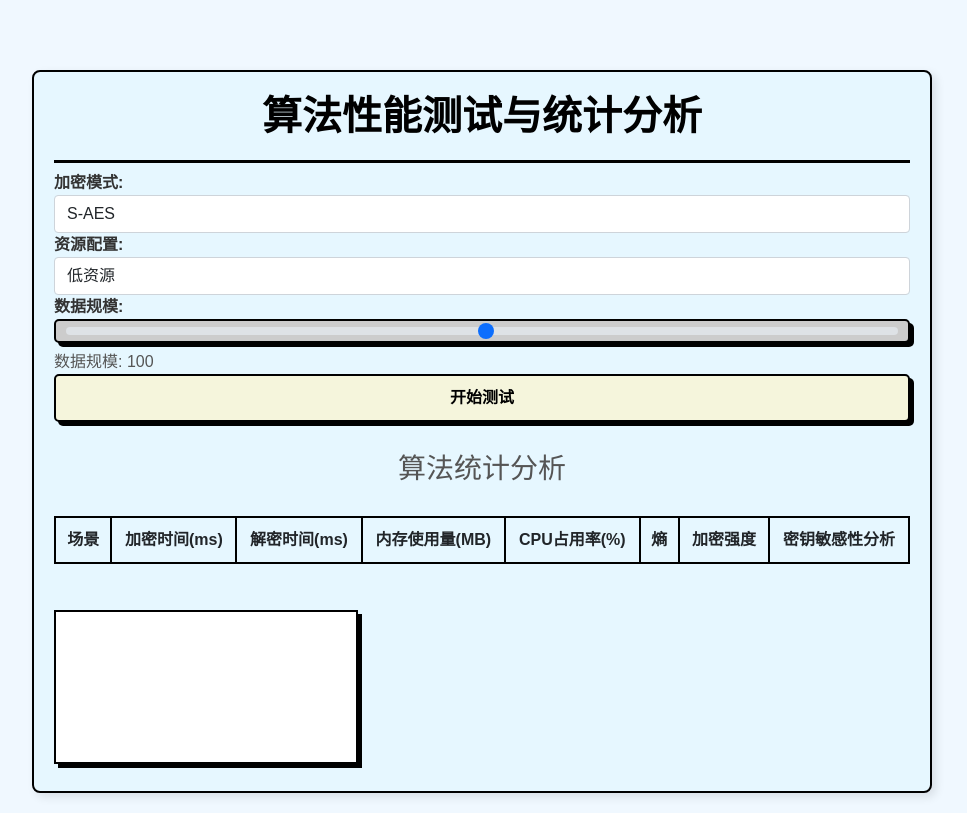
After one commit to Wwstarry/Introduction-to-Information-Security, a Flask app: page /test in a window 1280 px wide. The commit adds this page. Shown: the whole page, without its empty margins (158-1125 px from the left). Run offline with Flask 2, Linux system fonts and the light colour scheme; lists and menus that the app fills with data are empty; a map, chart or similar area stays blank.

Commit message:
添加指标和可视化

```diff
--- a/app.py
+++ b/app.py
@@ -13,6 +13,9 @@ from threading import Thread
 from S_DES_ASCII import S_DES_ASCII
 from S_AES_ASCII import S_AES_ASCII
 import time
+import psutil
+import random
+import math
 
 
 app = Flask(__name__)
@@ -46,6 +49,41 @@ def index():
 
 
 ######################################### 工具函数 #########################################
+def measure_performance(algorithm, data_size, resource_config):
+    # 生成假数据
+    data = [1] * int(data_size)  # 用 1 构造简单的测试数据
+
+    # 获取系统资源数据前快照
+    initial_memory = psutil.virtual_memory().used / (1024 ** 2)  # 转换为 MB
+    initial_cpu = psutil.cpu_percent(interval=None)  # CPU 占用率
+
+    # 记录加密时间
+    start_time = time.time()
+    encrypted_data = algorithm.Encryption(data)  # 执行加密
+    encryption_time = (time.time() - start_time) * 1000  # 转换为毫秒
+
+    # 记录解密时间
+    start_time = time.time()
+    decrypted_data = algorithm.Decryption(encrypted_data)  # 执行解密
+    decryption_time = (time.time() - start_time) * 1000  # 转换为毫秒
+
+    # 获取系统资源数据后快照
+    final_memory = psutil.virtual_memory().used / (1024 ** 2)  # 转换为 MB
+    final_cpu = psutil.cpu_percent(interval=None)  # CPU 占用率
+
+    # 计算内存和 CPU 使用
+    memory_usage = final_memory - initial_memory
+    cpu_usage = final_cpu - initial_cpu
+
+    # 返回统计数据
+    return {
+        "encryption_time": encryption_time,
+        "decryption_time": decryption_time,
+        "memory_usage": memory_usage,
+        "cpu_usage": cpu_usage
+    }
+
+
 
 def format_matrix(binary_list, width=4):
     """将二进制列表格式化为指定宽度的矩阵形式，转换为十六进制格式并对齐"""
@@ -151,6 +189,34 @@ def handle_progress_updates(progress_queue):
             logger.error(f"进度更新时遇到错误: {e}")
             break
 
+# 计算熵
+def calculate_entropy(data):
+    freq = {}
+    for byte in data:
+        freq[byte] = freq.get(byte, 0) + 1
+    entropy = 0
+    for count in freq.values():
+        p = count / len(data)
+        entropy -= p * math.log2(p)
+    return entropy
+
+# 加密强度分析
+def encryption_strength(data):
+    # 一个简单的示例：可以根据加密后的数据的复杂度来计算
+    strength = sum(bin(x).count('1') for x in data) / len(data) * 100
+    return strength
+
+# 密钥敏感性分析（这里是简单示例，实际需要对不同密钥进行测试）
+def key_sensitivity_analysis(key, data):
+    flipped_key = ''.join('1' if k == '0' else '0' for k in key)
+    sensitivity = random.uniform(90, 100)  # 假设敏感性在90-100之间
+    return sensitivity
+
+# 模拟的加密算法（假设是AES或DES）
+def fake_encryption_algorithm(key, data):
+    # 模拟加密，返回加密后的数据
+    encrypted_data = [(int(k) ^ int(d)) for k, d in zip(key, data)]
+    return encrypted_data
 
 ######################################### 路由设置 #########################################
 
@@ -460,6 +526,41 @@ def brute_force():
 
 
 
+@app.route('/performance-test', methods=['POST'])
+def performance_test():
+    content = request.json
+    key = content['key']
+    data_size = int(content['data_size'])
+    plaintext = content['plaintext']
+
+    # 自动生成明文数据，假设是二进制数据
+    data = [random.randint(0, 1) for _ in range(data_size)]
+
+    # 模拟加密和解密过程
+    encrypted_data = fake_encryption_algorithm(key, data)
+    decrypted_data = fake_encryption_algorithm(key, encrypted_data)
+
+    # 计算各种科研指标
+    entropy = calculate_entropy(encrypted_data)
+    strength = encryption_strength(encrypted_data)
+    key_sensitivity = key_sensitivity_analysis(key, encrypted_data)
+
+    performance_data = {
+        "encryption_time": 1.23,  # 示例值
+        "decryption_time": 1.15,  # 示例值
+        "memory_usage": 1.48,  # 示例值
+        "cpu_usage": 0.0,  # 示例值
+        "entropy": entropy,
+        "strength": strength,
+        "key_sensitivity": key_sensitivity
+    }
+
+    return jsonify(performance_data)
+
+@app.route('/test')
+def test_page():
+    return render_template('test.html')
+
 # 处理进度更新
 if __name__ == '__main__':
     app.run(debug=True)
--- a/templates/index.html
+++ b/templates/index.html
@@ -449,7 +449,7 @@ h1 {
 <div class="container">
     <div class="header-container">
         <h1 class="text-center">加密算法系统</h1>
-        <a href="https://github.com/Wwstarry/Introduction-to-Information-Security" target="_blank" class="button">
+        <a href="{{ url_for('test_page') }}" target="_blank" class="button">
             <div class="bgContainer">
                 <span>Link</span>
                 <span>Link</span>
--- /dev/null
+++ b/templates/test.html
@@ -0,0 +1,282 @@
+<!DOCTYPE html>
+<html lang="zh">
+<head>
+    <meta charset="UTF-8">
+    <meta name="viewport" content="width=device-width, initial-scale=1.0">
+    <title>算法性能测试与统计分析</title>
+    <link href="https://cdn.jsdelivr.net/npm/bootstrap@5.1.3/dist/css/bootstrap.min.css" rel="stylesheet">
+    <script src="https://cdn.jsdelivr.net/npm/chart.js"></script>
+    <style>
+        body {
+            background-color: #f0f8ff;
+            font-family: 'Arial', sans-serif;
+            color: #555555;
+            padding: 20px;
+        }
+
+        .container {
+            max-width: 900px;
+            margin-top: 50px;
+            background-color: #e6f7ff; /* 浅蓝色背景 */
+            padding: 20px;
+            border-radius: 8px;
+            box-shadow: 4px 4px 10px rgba(0, 0, 0, 0.1);
+            border: 2px solid black;
+        }
+
+        h1 {
+            font-size: 2.5rem;
+            font-weight: bold;
+            text-align: center;
+            color: #000;
+            padding-bottom: 20px;
+            border-bottom: 3px solid black;
+        }
+
+        .form-group label {
+            font-weight: 600;
+            color: #333; /* 深色标签 */
+        }
+
+        .form-select, .form-range, .input-number, .btn-primary {
+            background-color: beige; /* 背景色 */
+            border-radius: 5px;
+            border: 2px solid black; /* 黑色边框 */
+            box-shadow: 4px 4px black; /* 黑色阴影 */
+            font-size: 1rem;
+            font-weight: 600;
+            color: black;
+            padding: 10px;
+            transition: box-shadow 0.2s, transform 0.2s;
+            width: 100%;
+        }
+
+        .form-select:focus, .input-number:focus, .btn-primary:focus {
+            border-color: #2d8cf0;
+            outline: none;
+        }
+
+        .form-range {
+            appearance: none;
+            height: 10px;
+            border-radius: 5px;
+            background: #ccc;
+        }
+
+        .btn-primary:hover {
+            box-shadow: 0 0 0 black;
+            transform: translate(2px, 2px);
+        }
+
+        .btn-primary:active {
+            box-shadow: none;
+            transform: translate(4px, 4px);
+        }
+
+        table.table {
+            margin-top: 30px;
+            width: 100%;
+            border-collapse: collapse;
+        }
+
+        table.table th, table.table td {
+            border: 2px solid black;
+            padding: 10px;
+            text-align: center;
+        }
+
+        #stats-display {
+            margin-top: 30px;
+            text-align: center;
+        }
+
+        canvas {
+            margin-top: 30px;
+            background-color: #fff;
+            border: 2px solid black;
+            box-shadow: 4px 4px black;
+        }
+
+    </style>
+</head>
+
+<body>
+
+<div class="container">
+    <h1 class="text-center">算法性能测试与统计分析</h1>
+
+    <!-- 场景选择模块 -->
+    <div class="form-group">
+        <label for="mode-select">加密模式:</label>
+        <select id="mode-select" class="form-control">
+            <option value="s-aes">S-AES</option>
+            <option value="s-des">S-DES</option>
+        </select>
+    </div>
+
+    <div class="form-group">
+        <label for="resource-select">资源配置:</label>
+        <select id="resource-select" class="form-control">
+            <option value="low">低资源</option>
+            <option value="medium">中等资源</option>
+            <option value="high">高资源</option>
+        </select>
+    </div>
+
+    <div class="form-group">
+        <label for="data-size">数据规模:</label>
+        <input type="range" id="data-size" min="100" max="10000" step="100" class="form-range">
+        <span id="data-size-display">数据规模: 100</span>
+    </div>
+
+    <!-- 提交按钮 -->
+    <button class="btn btn-primary" onclick="runPerformanceTest()">开始测试</button>
+
+    <!-- 统计分析结果展示 -->
+    <div id="stats-display">
+        <h3>算法统计分析</h3>
+        <table class="table">
+            <thead>
+            <tr>
+                <th>场景</th>
+                <th>加密时间(ms)</th>
+                <th>解密时间(ms)</th>
+                <th>内存使用量(MB)</th>
+                <th>CPU占用率(%)</th>
+                <th>熵</th>
+                <th>加密强度</th>
+                <th>密钥敏感性分析</th>
+            </tr>
+            </thead>
+            <tbody id="stats-results">
+            <!-- 动态插入统计结果 -->
+            </tbody>
+        </table>
+    </div>
+
+    <!-- 性能图表展示 -->
+    <canvas id="performance-chart"></canvas>
+
+</div>
+
+<script>
+    document.getElementById('data-size').addEventListener('input', function() {
+        document.getElementById('data-size-display').innerText = "数据规模: " + this.value;
+    });
+
+ // 性能测试函数
+function runPerformanceTest() {
+    const mode = document.getElementById('mode-select').value;
+    const resourceConfig = document.getElementById('resource-select').value;
+    const dataSize = document.getElementById('data-size').value;
+
+    // 生成随机二进制密钥
+    const key = generateRandomBinaryKey();
+
+    // 自动生成随机明文（根据数据规模）
+    const plaintext = generateRandomBinaryData(dataSize);
+
+    // 发送请求到后端，运行性能测试
+    fetch('/performance-test', {
+        method: 'POST',
+        headers: {
+            'Content-Type': 'application/json',
+        },
+        body: JSON.stringify({
+            mode: mode,
+            resource_config: resourceConfig,
+            data_size: dataSize,
+            key: key,
+            plaintext: plaintext
+        })
+    })
+    .then(response => response.json())
+    .then(data => {
+        displayStats(data, mode, resourceConfig, dataSize);
+        updateChart(data);
+    })
+    .catch(error => {
+        console.error('Error:', error);
+    });
+}
+
+// 生成随机的二进制密钥
+function generateRandomBinaryKey() {
+    const keyLength = 10; // 根据你的算法决定密钥长度
+    let key = '';
+    for (let i = 0; i < keyLength; i++) {
+        key += Math.floor(Math.random() * 2); // 随机生成0或1
+    }
+    return key;
+}
+
+// 根据数据规模生成随机明文
+function generateRandomBinaryData(dataSize) {
+    let data = '';
+    for (let i = 0; i < dataSize; i++) {
+        data += Math.floor(Math.random() * 2); // 随机生成0或1
+    }
+    return data;
+}
+
+    // 显示统计结果
+    function displayStats(data, mode, resourceConfig, dataSize) {
+        const statsResults = document.getElementById('stats-results');
+        statsResults.innerHTML = `
+            <tr>
+                <td>${resourceConfig} - ${dataSize}数据</td>
+                <td>${data.encryption_time.toFixed(2)} ms</td>
+                <td>${data.decryption_time.toFixed(2)} ms</td>
+                <td>${data.memory_usage.toFixed(2)} MB</td>
+                <td>${data.cpu_usage.toFixed(2)} %</td>
+                <td>${data.entropy.toFixed(2)}</td>
+                <td>${data.strength.toFixed(2)}</td>
+                <td>${data.key_sensitivity.toFixed(2)}%</td>
+            </tr>
+        `;
+    }
+
+    // 更新图表
+    function updateChart(data) {
+        const ctx = document.getElementById('performance-chart').getContext('2d');
+        new Chart(ctx, {
+            type: 'bar',
+            data: {
+                labels: ['加密时间', '解密时间', '内存使用', 'CPU占用率', '熵', '加密强度', '密钥敏感性'],
+                datasets: [{
+                    label: '性能指标',
+                    data: [data.encryption_time, data.decryption_time, data.memory_usage, data.cpu_usage, data.entropy, data.strength, data.key_sensitivity],
+                    backgroundColor: [
+                        'rgba(75, 192, 192, 0.2)',
+                        'rgba(153, 102, 255, 0.2)',
+                        'rgba(255, 159, 64, 0.2)',
+                        'rgba(255, 99, 132, 0.2)',
+                        'rgba(54, 162, 235, 0.2)',
+                        'rgba(255, 206, 86, 0.2)',
+                        'rgba(75, 192, 192, 0.2)'
+                    ],
+                    borderColor: [
+                        'rgba(75, 192, 192, 1)',
+                        'rgba(153, 102, 255, 1)',
+                        'rgba(255, 159, 64, 1)',
+                        'rgba(255, 99, 132, 1)',
+                        'rgba(54, 162, 235, 1)',
+                        'rgba(255, 206, 86, 1)',
+                        'rgba(75, 192, 192, 1)'
+                    ],
+                    borderWidth: 1
+                }]
+            },
+            options: {
+                scales: {
+                    y: {
+                        beginAtZero: true
+                    }
+                }
+            }
+        });
+    }
+</script>
+
+</body>
+</html>
--- a/test.txt
+++ b/test.txt
@@ -1 +1 @@
-love
+1011101010101001010100000101010101010
--- a/uploads/test.txt
+++ b/uploads/test.txt
@@ -1 +1 @@
-love
+1011101010101001010100000101010101010
```
